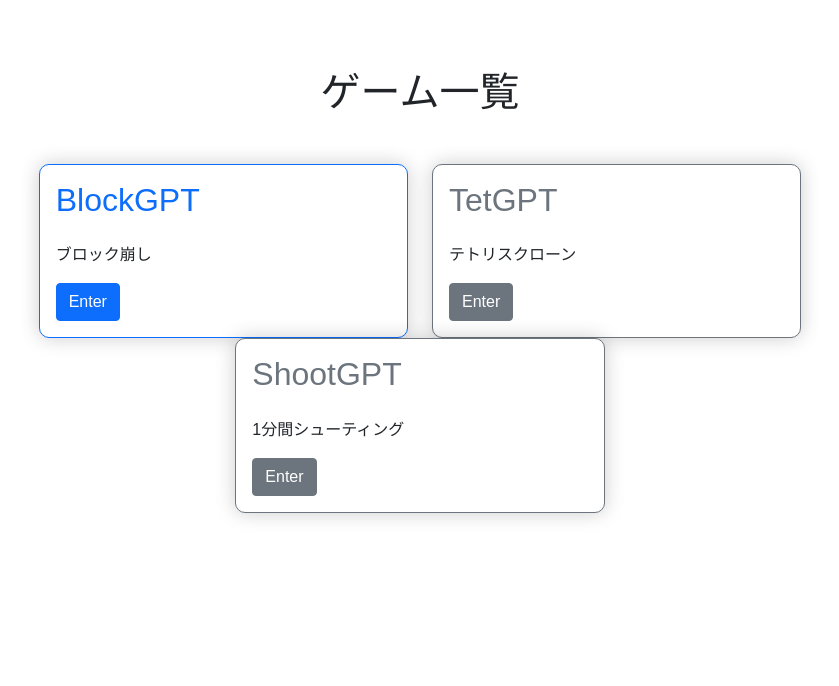
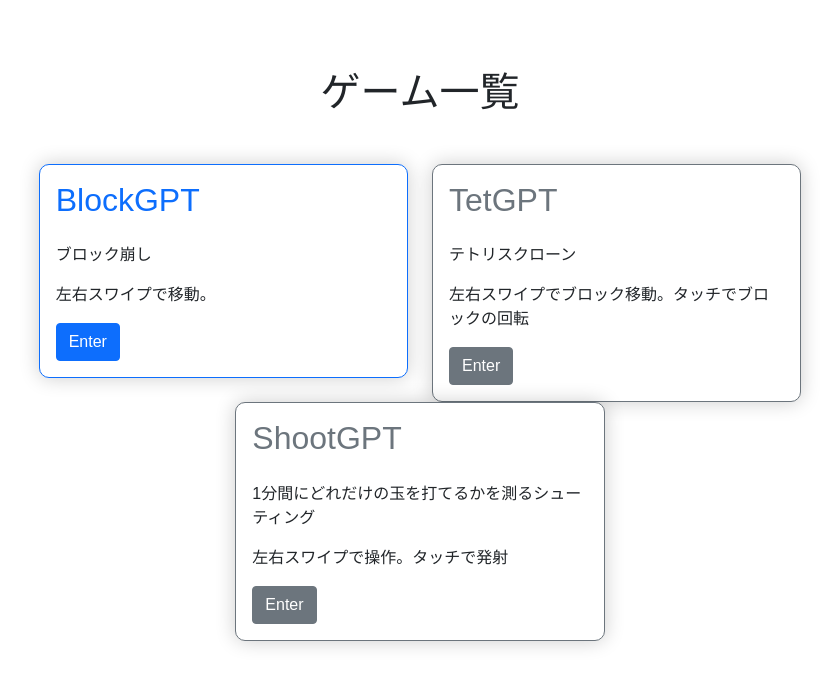
Before and after one commit to whiteknightyk/Gamecenter, a plain HTML site: page PC/PC_index.html in a window 1280 px wide. Shown: the whole page, without its empty margins (220-1059 px from the left). Drawn offline with nearby package versions, Linux system fonts and the light colour scheme; a small style sheet from the web is missing.

Commit message:
Update PC_index.html

```diff
--- a/PC/PC_index.html
+++ b/PC/PC_index.html
@@ -67,6 +67,7 @@
             <div class="card-body">
               <h2 class="card-title text-primary mb-4">BlockGPT</h2>
               <p class="card-text">ブロック崩し</p>
+              <p class="card-text">左右スワイプで移動。</p>
               <a href="BlockGPT_PC\BlockGPT_PC.html" class="btn btn-primary">Enter</a>
             </div>
           </div>
@@ -77,6 +78,7 @@
             <div class="card-body">
               <h2 class="card-title text-secondary mb-4">TetGPT</h2>
               <p class="card-text">テトリスクローン</p>
+              <p class="card-text">左右スワイプでブロック移動。タッチでブロックの回転</p>
               <a href="TetGPT_PC\TetGPT_PC.html" class="btn btn-secondary">Enter</a>
             </div>
           </div>
@@ -86,7 +88,8 @@
           <div class="card border-secondary">
             <div class="card-body">
               <h2 class="card-title text-secondary mb-4">ShootGPT</h2>
-              <p class="card-text">1分間シューティング</p>
+              <p class="card-text">1分間にどれだけの玉を打てるかを測るシューティング</p>
+              <p class="card-text">左右スワイプで操作。タッチで発射</p>
               <a href="ShootGPT_PC\ShootGPT_PC.html" class="btn btn-secondary">Enter</a>
             </div>
           </div>
```
